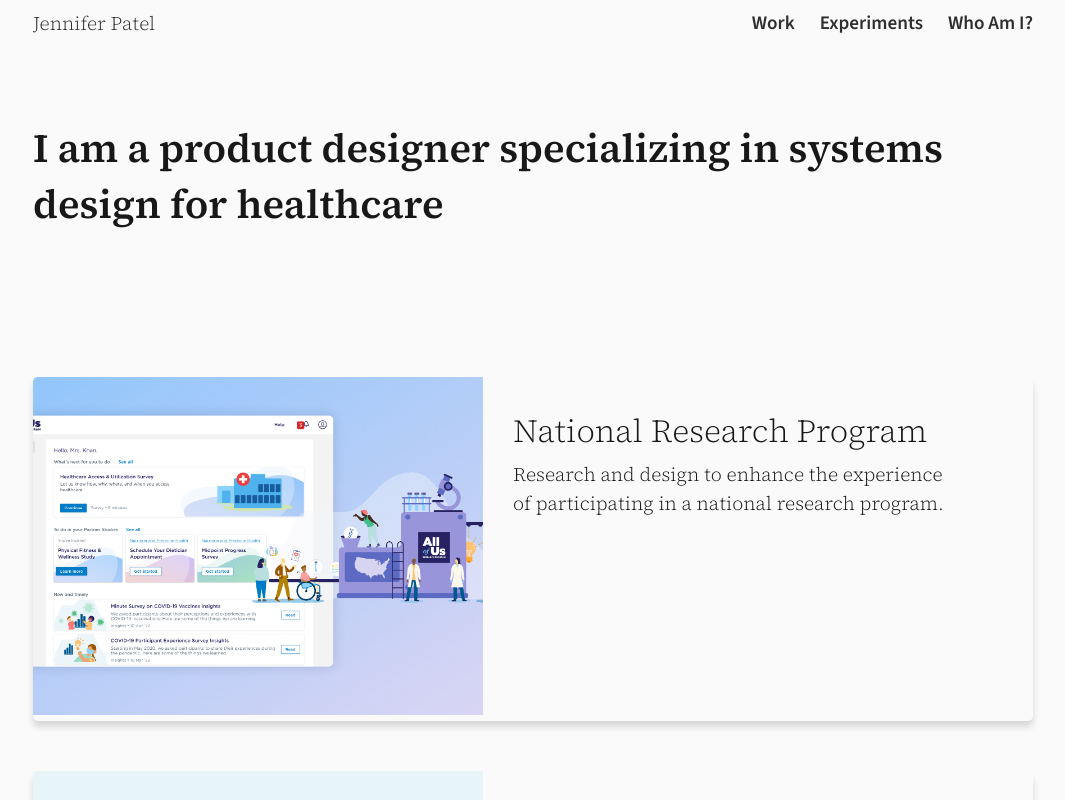
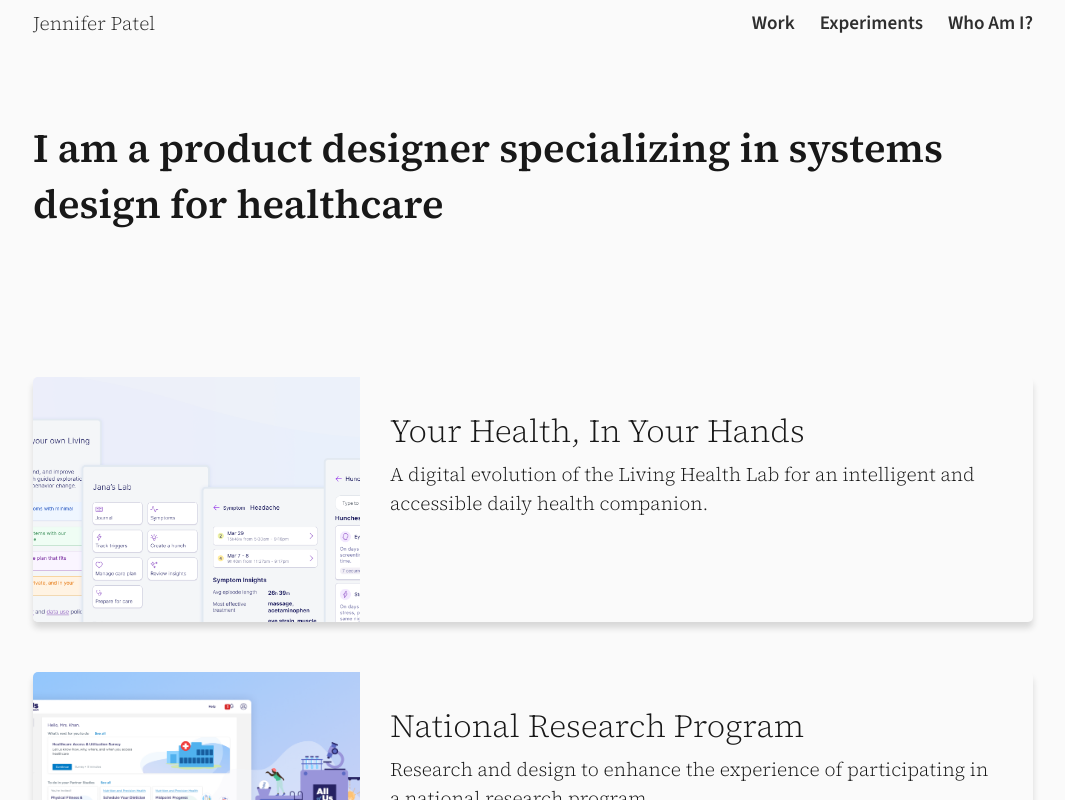
Before and after one commit to jen-p/jens-portfolio-2024, a Next.js app: page / in a window 1280 px wide. Shown: the top 800 px of the page, without its empty margins (107-1172 px from the left). Built offline with nearby package versions, Linux system fonts and the light colour scheme.

Commit message:
horizontal project cards

```diff
--- a/src/data/projects.json
+++ b/src/data/projects.json
@@ -1,4 +1,14 @@
 [
+  {
+    "id": "living-health-lab",
+    "title": "Your Health, In Your Hands",
+    "desc": "A digital evolution of the Living Health Lab for an intelligent and accessible daily health companion.",
+    "link": "/work/living-health-lab/",
+    "hero": "/images/lhl/lhl2_hero.png",
+    "alt": "Screens of the Living Health Lab app, showing a dashboard of health data and a list of health goals.",
+    "date": "Spring 2025",
+    "client": "GoInvo"
+  },
   {
     "id": "all-of-us",
     "title": "National Research Program",
--- a/src/styles/_projects.scss
+++ b/src/styles/_projects.scss
@@ -9,16 +9,17 @@
     .projectCardWrapper {
 		width: 100%;
       	margin: 25px 0;
-		//   @media only screen and (max-width: $bp-medium) {
-		// 	width: 100%;
-		// }
-
   	}
     .projectCard {
+		display: flex;
+		flex-direction: row;
 		box-shadow: 0 6px 6px 0 rgba(24,24,24,0.15);
      	border-radius: 5px;
 		overflow: hidden;
 		padding: 0;
+		@media only screen and (min-width: $bp-small) and (max-width: $bp-medium) {
+			flex-direction: column;
+		}
       	h2, p {
 			margin: 0;
 			padding: 0;
@@ -28,11 +29,17 @@
 		}
 		.projectImage, .projectDeets {
 			display: inline-block;
-			width: 45%;
+			width: 48%;
+			overflow: hidden;
+			@media only screen and (min-width: $bp-small) and (max-width: $bp-medium) {
+				display: block;
+				width: 100%;
+			}
 		}
 		.projectDeets {
 			vertical-align: top;
-			margin: 30px;
+			padding: 30px;
+			width: 90%;
 			a {
 				color:$not-black;
 				font-weight: $fw-bold;
@@ -47,6 +54,7 @@
       	// box-shadow: 0 6px 6px 0 rgba(24,24,24,0.15);
      	// border-radius: 5px;
 		// transition: box-shadow ease .5s;
+		height: 100%;
 		aspect-ratio: 4 / 3;
 		overflow: hidden;
 		object-fit: cover;
@@ -64,6 +72,21 @@
 		.heroImage {
 			height: 100%;
 			width: auto;
+		}
+		a {
+			display: block; // Add this
+			line-height: 0; // Add this
+		}
+		img {
+			display: block;
+			width: 100%;
+			height: 100%; // Add this
+			object-fit: cover; // Add this to maintain aspect ratio
+			transition: transform 0.3s ease-in-out;
+
+			&:hover {
+				transform: scale(1.05);
+			}
 		}
     }
 
```
Also changed, not shown: 1 other file (tests, documents, lock files or other folders).
